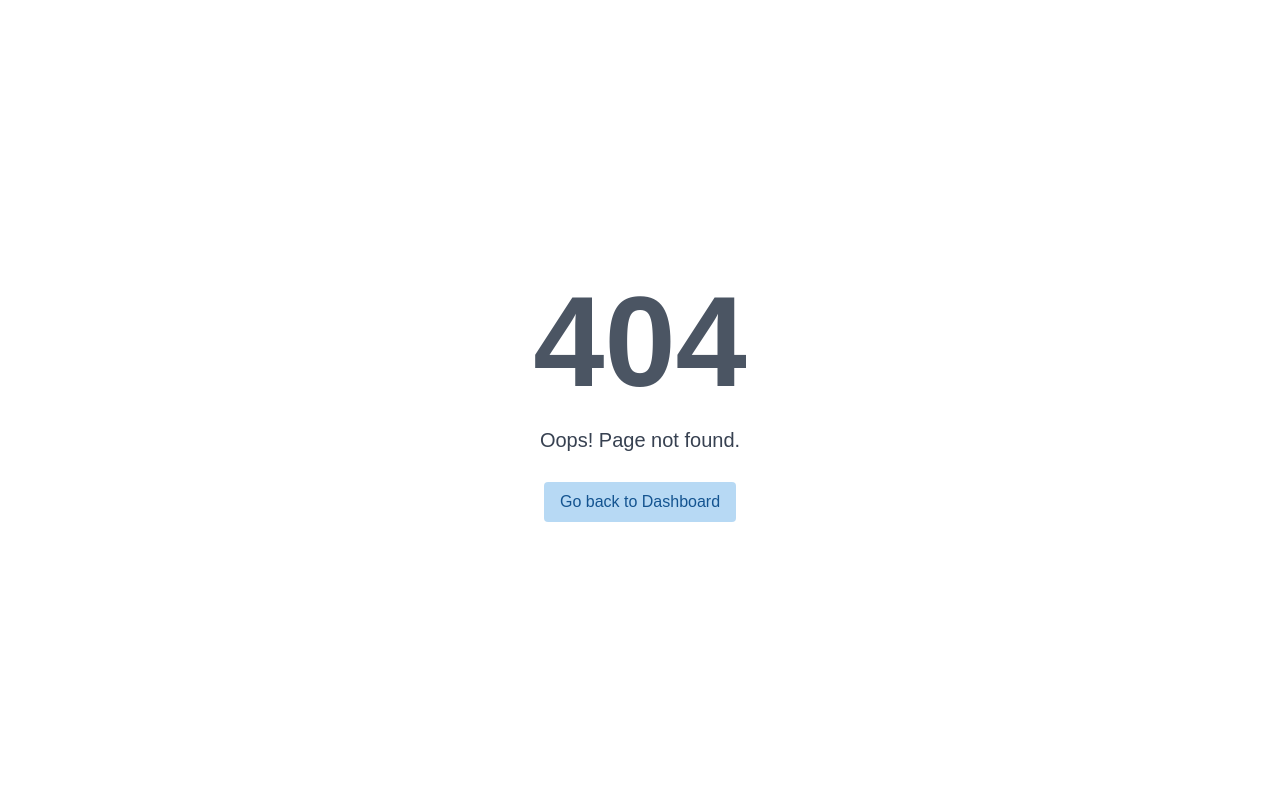
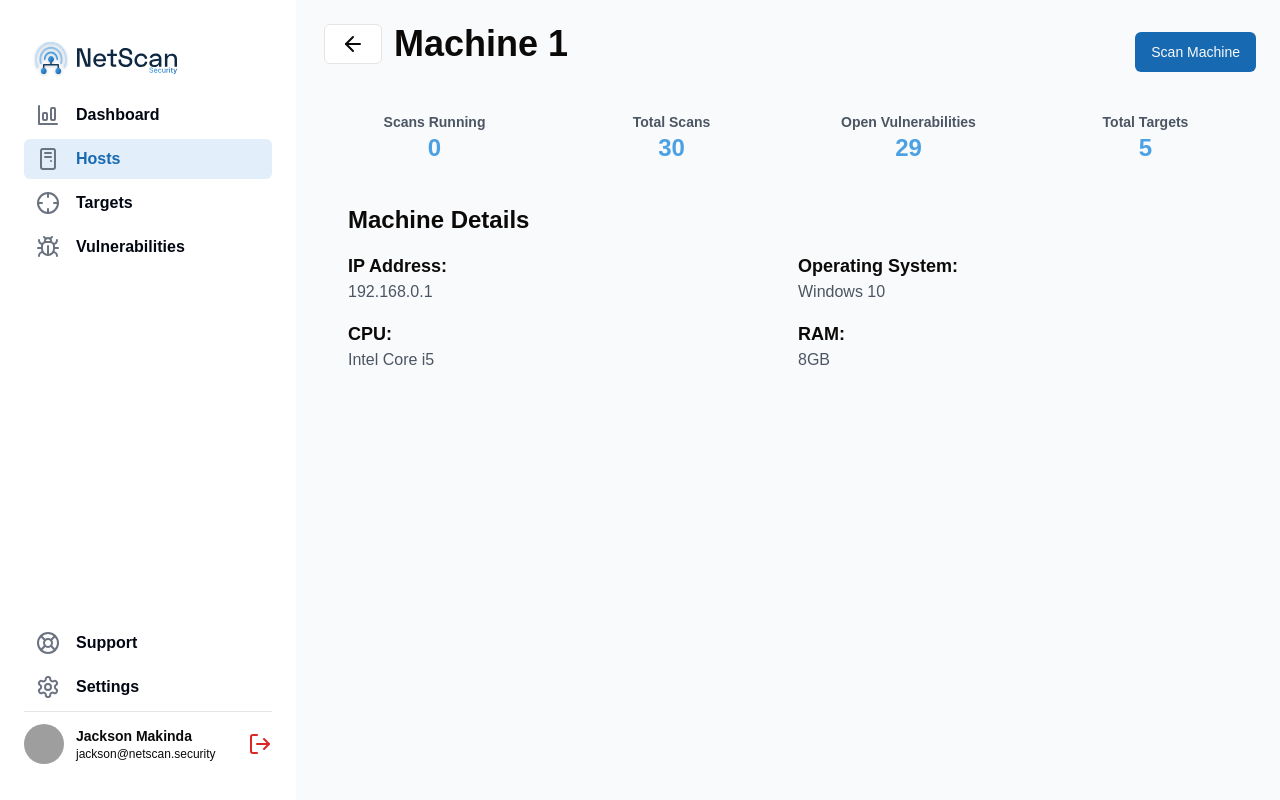
Before and after one commit to Netscan-Security/netscan-dashboard, a React (Vite) app: page /hosts/1 in a window 1280 px wide. Before the commit this address had no page. Built offline with nearby package versions, Linux system fonts and the light colour scheme; grey boxes are pictures that could not be loaded; a web font is replaced by a local one.

Commit message:
✨ feat: created host page with mock data

```diff
--- a/src/App.tsx
+++ b/src/App.tsx
@@ -9,6 +9,7 @@ import Dashboard from "./pages/authenticated/dashboard";
 import NotFoundPage from "./components/templates/not-found";
 import Vulnerabilities from "./pages/authenticated/vulnerabilities";
 import Hosts from "./pages/authenticated/hosts";
+import Host from "./pages/authenticated/host";
 
 function App() {
   const router = createBrowserRouter([
@@ -30,6 +31,10 @@ function App() {
           element: <Hosts />,
         },
         {
+          path: "/hosts/:id",
+          element: <Host />,
+        },
+        {
           path: "/vulnerabilities",
           element: <Vulnerabilities />,
         },
--- /dev/null
+++ b/src/components/stats-card.tsx
@@ -0,0 +1,10 @@
+const StatsCard = ({ title, value }: { title: string; value: number }) => {
+  return (
+    <div className="p-4 text-center rounded-md hover:bg-white gap-y-5 hover:shadow-sm hover:shadow-black/40">
+      <h3 className="text-sm font-semibold text-gray-600">{title}</h3>
+      <h3 className="text-2xl font-semibold text-blue-400">{value}</h3>
+    </div>
+  );
+};
+
+export default StatsCard;
--- a/src/components/ui/table/data-table.tsx
+++ b/src/components/ui/table/data-table.tsx
@@ -1,12 +1,12 @@
 "use client";
 
+import { Dispatch, ReactNode, SetStateAction } from "react";
+import type { ColumnDef, SortingState } from "@tanstack/react-table";
 import {
-  ColumnDef,
   flexRender,
   getCoreRowModel,
   useReactTable,
 } from "@tanstack/react-table";
-
 import {
   Table,
   TableBody,
@@ -14,27 +14,64 @@ import {
   TableHead,
   TableHeader,
   TableRow,
-} from "@/components/ui/table/table";
+} from "./table";
+import { cn } from "@/lib/utils";
 
 interface DataTableProps<TData, TValue> {
   columns: ColumnDef<TData, TValue>[];
   data: TData[];
+  sorting?: SortingState;
+  setSorting?: Dispatch<SetStateAction<SortingState>>;
+  loading?: boolean;
+  pagination?: Pagination;
+  height?: number;
+  onRowClick?: (record: TData) => void;
+  debounceDuration?: number;
+  className?: string;
+  headerClassname?: string;
+  rowClassName?: string;
+  noDataMessage?: ReactNode;
 }
 
 export function DataTable<TData, TValue>({
   columns,
   data,
-}: DataTableProps<TData, TValue>) {
+  sorting,
+  setSorting,
+  loading,
+  pagination,
+  // height,
+  // onRowClick,
+  // debounceDuration = 400,
+  className,
+  headerClassname,
+}: // noDataMessage,
+// rowClassName,
+DataTableProps<TData, TValue>) {
   const table = useReactTable({
     data,
     columns,
     getCoreRowModel: getCoreRowModel(),
+    onSortingChange: setSorting,
+    manualSorting: true,
+    pageCount: pagination?.total || data?.length,
+
+    state: {
+      sorting,
+      pagination: {
+        pageSize: pagination?.pageSize ? pagination?.pageSize : 15,
+        pageIndex: pagination?.page ? pagination?.page - 1 : 0,
+      },
+    },
   });
 
   return (
     <div className="border rounded-md">
-      <Table>
-        <TableHeader>
+      <Table
+        className={cn(pagination?.fetching || (loading && "opacity-50"))}
+        containerClassName={className}
+      >
+        <TableHeader className={cn(headerClassname)}>
           {table.getHeaderGroups().map((headerGroup) => (
             <TableRow key={headerGroup.id}>
               {headerGroup.headers.map((header) => {
--- a/src/components/ui/table/table.tsx
+++ b/src/components/ui/table/table.tsx
@@ -1,28 +1,30 @@
-import * as React from "react"
+import * as React from "react";
 
-import { cn } from "@/lib/utils"
+import { cn } from "@/lib/utils";
 
 const Table = React.forwardRef<
   HTMLTableElement,
-  React.HTMLAttributes<HTMLTableElement>
->(({ className, ...props }, ref) => (
-  <div className="relative w-full overflow-auto">
+  React.HTMLAttributes<HTMLTableElement> & {
+    containerClassName?: string;
+  }
+>(({ containerClassName, className, ...props }, ref) => (
+  <div className={cn("relative w-full overflow-auto ", containerClassName)}>
     <table
       ref={ref}
       className={cn("w-full caption-bottom text-sm", className)}
       {...props}
     />
   </div>
-))
-Table.displayName = "Table"
+));
+Table.displayName = "Table";
 
 const TableHeader = React.forwardRef<
   HTMLTableSectionElement,
   React.HTMLAttributes<HTMLTableSectionElement>
 >(({ className, ...props }, ref) => (
   <thead ref={ref} className={cn("[&_tr]:border-b", className)} {...props} />
-))
-TableHeader.displayName = "TableHeader"
+));
+TableHeader.displayName = "TableHeader";
 
 const TableBody = React.forwardRef<
   HTMLTableSectionElement,
@@ -33,8 +35,8 @@ const TableBody = React.forwardRef<
     className={cn("[&_tr:last-child]:border-0", className)}
     {...props}
   />
-))
-TableBody.displayName = "TableBody"
+));
+TableBody.displayName = "TableBody";
 
 const TableFooter = React.forwardRef<
   HTMLTableSectionElement,
@@ -48,8 +50,8 @@ const TableFooter = React.forwardRef<
     )}
     {...props}
   />
-))
-TableFooter.displayName = "TableFooter"
+));
+TableFooter.displayName = "TableFooter";
 
 const TableRow = React.forwardRef<
   HTMLTableRowElement,
@@ -63,8 +65,8 @@ const TableRow = React.forwardRef<
     )}
     {...props}
   />
-))
-TableRow.displayName = "TableRow"
+));
+TableRow.displayName = "TableRow";
 
 const TableHead = React.forwardRef<
   HTMLTableCellElement,
@@ -78,8 +80,8 @@ const TableHead = React.forwardRef<
     )}
     {...props}
   />
-))
-TableHead.displayName = "TableHead"
+));
+TableHead.displayName = "TableHead";
 
 const TableCell = React.forwardRef<
   HTMLTableCellElement,
@@ -90,8 +92,8 @@ const TableCell = React.forwardRef<
     className={cn("p-4 align-middle [&:has([role=checkbox])]:pr-0", className)}
     {...props}
   />
-))
-TableCell.displayName = "TableCell"
+));
+TableCell.displayName = "TableCell";
 
 const TableCaption = React.forwardRef<
   HTMLTableCaptionElement,
@@ -102,8 +104,8 @@ const TableCaption = React.forwardRef<
     className={cn("mt-4 text-sm text-muted-foreground", className)}
     {...props}
   />
-))
-TableCaption.displayName = "TableCaption"
+));
+TableCaption.displayName = "TableCaption";
 
 export {
   Table,
@@ -114,4 +116,4 @@ export {
   TableRow,
   TableCell,
   TableCaption,
-}
+};
--- a/src/pages/authenticated/dashboard.tsx
+++ b/src/pages/authenticated/dashboard.tsx
@@ -1,3 +1,4 @@
+import StatsCard from "@/components/stats-card";
 import DashboardCard from "@/components/dashboard-card";
 
 const Dashboard = () => {
@@ -46,15 +47,6 @@ const Dashboard = () => {
   );
 };
 
-const StatsCard = ({ title, value }: { title: string; value: number }) => {
-  return (
-    <div className="p-4 text-center gap-y-5">
-      <h3 className="text-sm font-semibold text-gray-600">{title}</h3>
-      <h3 className="text-2xl font-semibold text-blue-400">{value}</h3>
-    </div>
-  );
-};
-
 const DaysFilter = () => {
   const filterList = [
     { name: "12 months", value: "12months" },
--- /dev/null
+++ b/src/pages/authenticated/host.tsx
@@ -0,0 +1,64 @@
+import { useNavigate, useParams } from "react-router-dom";
+
+// Local imports
+import { hostMachines } from "@/services/mockData";
+import { ArrowLeft } from "lucide-react";
+import { Button } from "@/components/ui/button";
+import StatsCard from "@/components/stats-card";
+
+const Host = () => {
+  const navigate = useNavigate();
+  const machineId = useParams<{ id: string }>()?.id ?? "";
+
+  const {
+    name,
+    ipAddress,
+    // status,
+    // lastScanned,
+    machineSpecs,
+  } = hostMachines.find((machine) => machine.id === Number(machineId))!;
+
+  return (
+    <div>
+      <div className="flex items-center justify-between">
+        <div className="flex items-center mb-4 space-x-3">
+          <Button variant="outline" onClick={() => navigate(-1)}>
+            <ArrowLeft size={24} />
+          </Button>
+          <h1 className="text-4xl font-semibold">{name}</h1>
+        </div>
+
+        <Button variant="default">Scan Machine</Button>
+      </div>
+      <div className="grid grid-cols-1 gap-4 mt-4 md:grid-cols-2 lg:grid-cols-4">
+        <StatsCard title="Scans Running" value={0} />
+        <StatsCard title="Total Scans" value={30} />
+        <StatsCard title="Open Vulnerabilities" value={29} />
+        <StatsCard title="Total Targets" value={5} />
+      </div>
+      <div className="p-6">
+        <h1 className="mb-4 text-2xl font-bold">Machine Details</h1>
+        <div className="grid grid-cols-1 gap-4 md:grid-cols-2">
+          <div>
+            <h2 className="text-lg font-semibold">IP Address:</h2>
+            <p className="text-gray-600">{ipAddress}</p>
+          </div>
+          <div>
+            <h2 className="text-lg font-semibold">Operating System:</h2>
+            <p className="text-gray-600">{machineSpecs?.os}</p>
+          </div>
+          <div>
+            <h2 className="text-lg font-semibold">CPU:</h2>
+            <p className="text-gray-600">{machineSpecs?.cpu}</p>
+          </div>
+          <div>
+            <h2 className="text-lg font-semibold">RAM:</h2>
+            <p className="text-gray-600">{machineSpecs?.ram}GB</p>
+          </div>
+        </div>
+      </div>
+    </div>
+  );
+};
+
+export default Host;
--- a/src/pages/authenticated/hosts.tsx
+++ b/src/pages/authenticated/hosts.tsx
@@ -1,38 +1,24 @@
 import React from "react";
-import { ColumnDef } from "@tanstack/react-table";
+import type { ColumnDef } from "@tanstack/react-table";
 
 // Local imports
 import { DataTable } from "@/components/ui/table/data-table";
-
-interface HostMachine {
-  id: number;
-  name: string;
-  ipAddress: string;
-  status: string;
-  lastScanned?: string;
-}
-
-const hostMachines: HostMachine[] = [
-  {
-    id: 1,
-    name: "Machine 1",
-    ipAddress: "192.168.0.1",
-    lastScanned: "2024-02-01T04:40:30Z",
-    status: "Online",
-  },
-  {
-    id: 2,
-    name: "Machine 2",
-    ipAddress: "192.168.0.2",
-    lastScanned: "2024-02-01T09:40:30Z",
-    status: "Offline",
-  },
-  { id: 3, name: "Machine 3", ipAddress: "192.168.0.3", status: "Online" },
-];
+import { Link } from "react-router-dom";
+import { hostMachines } from "@/services/mockData";
 
 const columns: ColumnDef<HostMachine>[] = [
   { header: "ID", accessorKey: "id" },
-  { header: "Name", accessorKey: "name" },
+  {
+    header: "Name",
+    accessorKey: "name",
+    cell: ({ row }) => {
+      return (
+        <Link to={`/hosts/${row.original.id}`} className="text-blue-600">
+          {row.original.name}
+        </Link>
+      );
+    },
+  },
   { header: "IP Address", accessorKey: "ipAddress" },
   {
     header: "Status",
@@ -66,7 +52,13 @@ const columns: ColumnDef<HostMachine>[] = [
 
 const Hosts: React.FC = () => {
   return (
-    <div>
+    <>
+      <div className="mb-4">
+        <h1 className="text-4xl font-semibold">Hosts</h1>
+        <p className="text-lg">
+          The agents that are installed in different machines
+        </p>
+      </div>
       <DataTable
         columns={columns}
         data={hostMachines.map((machine) => ({
@@ -77,7 +69,7 @@ const Hosts: React.FC = () => {
           status: machine.status,
         }))}
       />
-    </div>
+    </>
   );
 };
 
```
